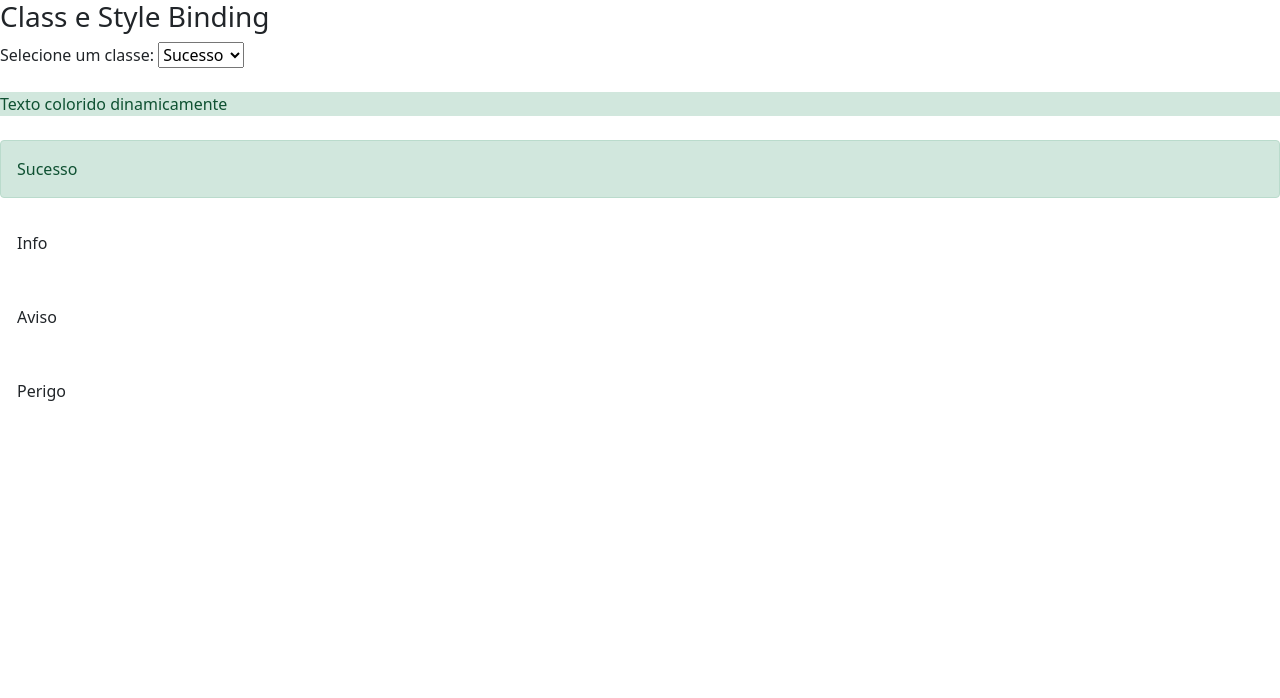
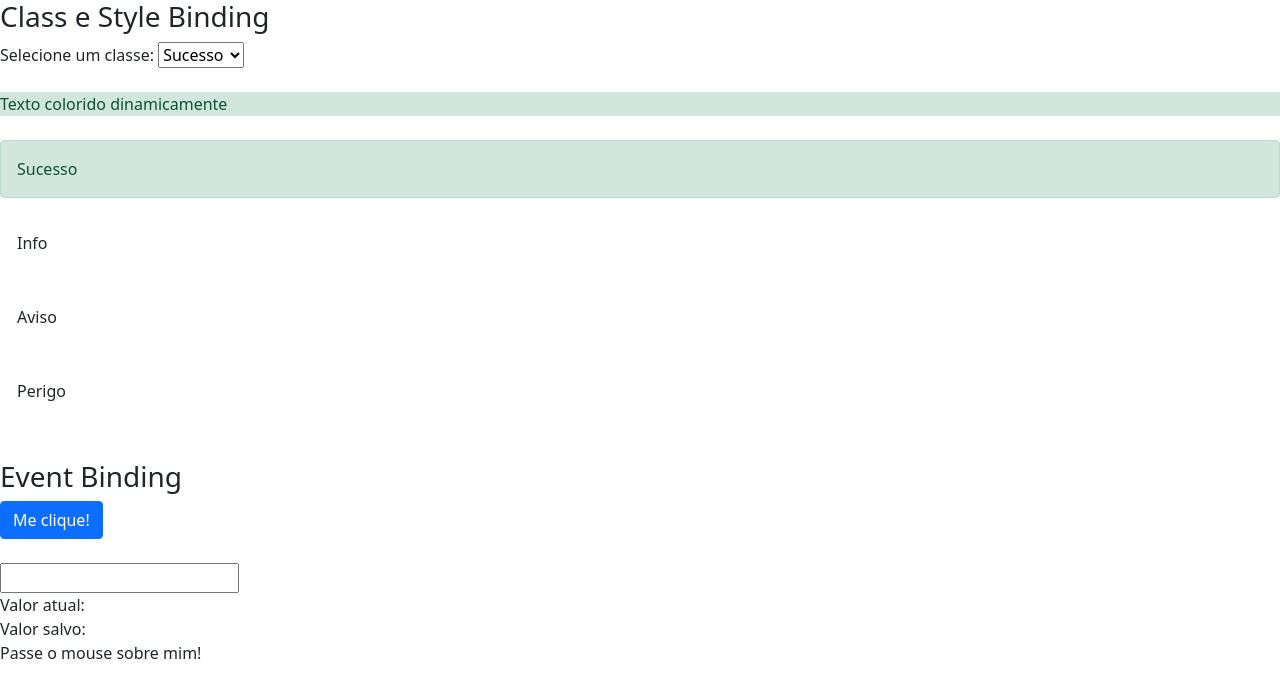
Before and after one commit to rookie-leo/data-binding, an Angular app: page / in a window 1280 px wide. Shown: the top 698 px of the page. Built offline with nearby package versions, Linux system fonts and the light colour scheme.

Commit message:
Event Binding

```diff
--- a/src/app/data-binding/data-binding.component.html
+++ b/src/app/data-binding/data-binding.component.html
@@ -50,3 +50,36 @@
 
     </div>
 </section>
+
+<section>
+    <article>
+        <h3>Event Binding</h3>
+        <div>
+            <button (click)="botaoClicado()"
+                class="btn btn-primary">
+                Me clique!
+            </button>
+
+            <br><br>
+
+            <input type="text"
+                (keyup)="onKeyUp($event)"
+                (keyup.enter)="salvarValor(campoInput.value)"
+                (blur)="salvarValor(campoInput.value)"
+                #campoInput/>
+
+            <br>
+            Valor atual: {{ valorAtual }}
+            <br>
+            Valor salvo: {{ valorSalvo }}
+            <br>
+            <span
+                (mouseover)="onMouseOverOut()"
+                (mouseout)="onMouseOverOut()"
+                [class.highlight]="isMouseOver"
+                >
+                Passe o mouse sobre mim!
+            </span>
+        </div>
+    </article>
+</section>
--- a/src/app/data-binding/data-binding.component.ts
+++ b/src/app/data-binding/data-binding.component.ts
@@ -3,13 +3,23 @@
 @Component({
   selector: 'app-data-binding',
   templateUrl: './data-binding.component.html',
-  styleUrls: ['./data-binding.component.css']
+  //styleUrls: ['./data-binding.component.css']
+  styles: [
+    `.highlight {
+        background-color: yellow;
+        font-weight: bold;
+      }
+   `
+  ]
 })
 export class DataBindingComponent implements OnInit {
 
   url: string = "http:loiane.com";
   cursoAngular = true;
   urlImagem = "http://lorempixel.com.br/400/200/nature";
+  valorAtual: string = '';
+  valorSalvo: string = '';
+  isMouseOver: boolean = false;
 
   getValor() {
     return 1;
@@ -19,6 +29,22 @@
     return true;
   }
 
+  botaoClicado() {
+    alert("Clicado");
+  }
+
+  onKeyUp(evento: KeyboardEvent) {
+    this.valorAtual = (<HTMLInputElement>evento.target).value;
+  }
+
+  salvarValor(valor: any) {
+    this.valorSalvo = valor;
+  }
+
+  onMouseOverOut() {
+    this.isMouseOver = !this.isMouseOver;
+  }
+
   constructor() { }
 
   ngOnInit(): void {
```
